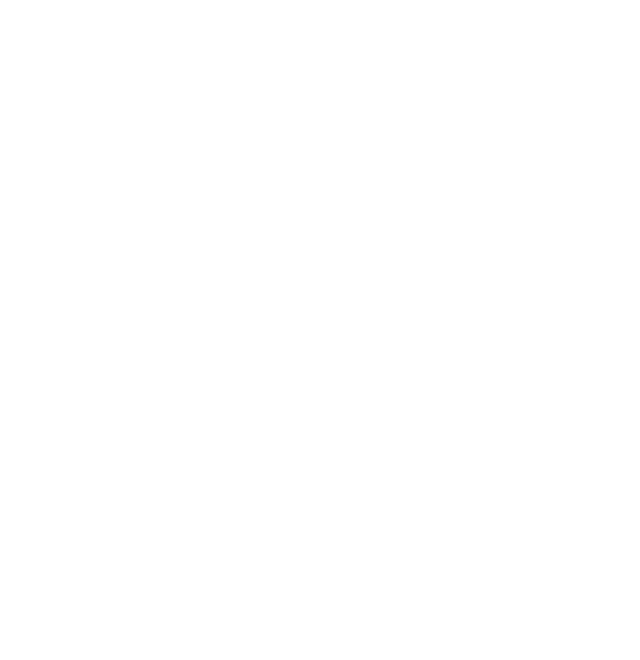
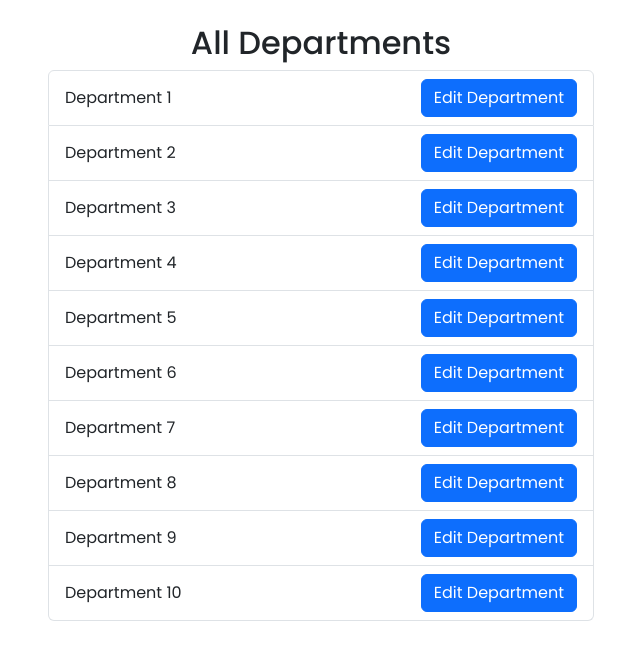
Before and after one commit to elvinjoy/HRM-admin-panel, a React (Vite) app: page /alldepartments in a window 1280 px wide. Before the commit this address had no page. Shown: the top 660 px of the page, without its empty margins (319-959 px from the left). Built offline with nearby package versions, Linux system fonts and the light colour scheme.

Commit message:
add department and edit department has been completed

```diff
--- a/src/App.jsx
+++ b/src/App.jsx
@@ -4,10 +4,13 @@ import AdminDashboard from './components/dashboard/AdminDashboard';
 import AddStaff from './components/addStaff/AddStaff';
 import EditStaff from './components/editStaff/EditStaff';
 import AddClients from './components/addClients/AddClients';
-import AddDepartment from './components/addDepartment/AddDepartment';
+import AddDepartment from './components/addDepartment/AddDepartment'; // Only one import needed
 import AllStaffs from './components/allStaffs/AllStaffs';
 import EditClients from './components/editClients/EditClients';
 import AllClients from './components/allClients/AllClients';
+import AllDepartments from './components/allDepartments/AllDepartments';
+import EditDepartment from './components/editDepartment/EditDepartment';
+
 function App() {
     return (
         <Router>
@@ -20,6 +23,8 @@ function App() {
                 <Route path='/allclients' element={<AllClients />} />
                 <Route path='/editclients' element={<EditClients />} />
                 <Route path='/adddepartment' element={<AddDepartment />} />
+                <Route path='/alldepartments' element={<AllDepartments />} />
+                <Route path='/editdepartment' element={<EditDepartment />} />
             </Routes>
         </Router>
     );
--- a/src/components/addDepartment/AddDepartment.jsx
+++ b/src/components/addDepartment/AddDepartment.jsx
@@ -1,10 +1,34 @@
-import React from 'react';
+import React, { useState } from 'react';
 
 const AddDepartment = () => {
+    const [departmentName, setDepartmentName] = useState('');
+
+    const handleChange = (e) => {
+        setDepartmentName(e.target.value);
+    };
+
+    const handleSubmit = (e) => {
+        e.preventDefault();
+        console.log(departmentName);
+    };
+
     return (
-        <>
-            <h1>welcome to add department</h1>
-        </>
+        <div className="container d-flex justify-content-center align-items-center" style={{ minHeight: '100vh' }}>
+            <div className="col-md-6">
+                <div className="card border p-4">
+                    <h1 className="text-center mb-4">Add Department</h1>
+                    <form onSubmit={handleSubmit}>
+                        <div className="mb-3">
+                            <label className="form-label">Department Name:</label>
+                            <input type="text" className="form-control" value={departmentName} onChange={handleChange} />
+                        </div>
+                        <div className="mb-3 text-center">
+                            <button type="submit" className="btn btn-primary btn-block w-100">Submit</button>
+                        </div>
+                    </form>
+                </div>
+            </div>
+        </div>
     );
 };
 
--- /dev/null
+++ b/src/components/allDepartments/AllDepartments.jsx
@@ -0,0 +1,38 @@
+import React, { useState } from 'react';
+import { Link } from 'react-router-dom';
+
+const AllDepartments = () => {
+    // Dummy data for departments
+    const departments = [
+        { id: 1, name: 'Department 1' },
+        { id: 2, name: 'Department 2' },
+        { id: 3, name: 'Department 3' },
+        { id: 4, name: 'Department 4' },
+        { id: 5, name: 'Department 5' },
+        { id: 6, name: 'Department 6' },
+        { id: 7, name: 'Department 7' },
+        { id: 8, name: 'Department 8' },
+        { id: 9, name: 'Department 9' },
+        { id: 10, name: 'Department 10' },
+    ];
+
+    return (
+        <div className="container">
+            <div className="row justify-content-center mt-4">
+                <div className="col-md-6">
+                    <h2 className="text-center">All Departments</h2>
+                    <ul className="list-group">
+                        {departments.map(department => (
+                            <li key={department.id} className="list-group-item d-flex justify-content-between align-items-center">
+                                {department.name}
+                                <Link to={`/editdepartment`} className="btn btn-primary">Edit Department</Link>
+                            </li>
+                        ))}
+                    </ul>
+                </div>
+            </div>
+        </div>
+    );
+};
+
+export default AllDepartments;
--- a/src/components/dashboard/AdminDashboard.jsx
+++ b/src/components/dashboard/AdminDashboard.jsx
@@ -66,13 +66,13 @@ const AdminDashboard = () => {
             </Link>
           </li>
           <li>
-            <Link to="adddepartment">
+            <Link to="/adddepartment">
               <i class='bx bx-border-outer'></i>
               <span className="links_name">add Department</span>
             </Link>
           </li>
           <li>
-            <Link to="/editdepartment">
+            <Link to="/alldepartments">
               <i class='bx bx-message-square-edit'></i>
               <span className="links_name">edit department</span>
             </Link>
--- /dev/null
+++ b/src/components/editDepartment/EditDepartment.jsx
@@ -0,0 +1,33 @@
+import React, { useState } from 'react';
+
+const EditDepartment = () => {
+    const [departmentName, setDepartmentName] = useState('');
+
+    const handleChange = (e) => {
+        setDepartmentName(e.target.value);
+    };
+
+    const handleEdit = () => {
+        // Handle edit action here
+        console.log("Editing department:", departmentName);
+    };
+
+    return (
+        <div className="container d-flex justify-content-center align-items-center" style={{ minHeight: '100vh' }}>
+            <div className="col-md-6">
+                <div className="card border p-4">
+                    <h1 className="text-center mb-4">Edit Department</h1>
+                    <div className="mb-3">
+                        <label className="form-label">Department Name:</label>
+                        <input type="text" className="form-control" value={departmentName} onChange={handleChange} />
+                    </div>
+                    <div className="text-center">
+                        <button className="btn btn-primary w-100" onClick={handleEdit}>Edit Department</button>
+                    </div>
+                </div>
+            </div>
+        </div>
+    );
+};
+
+export default EditDepartment;
```
